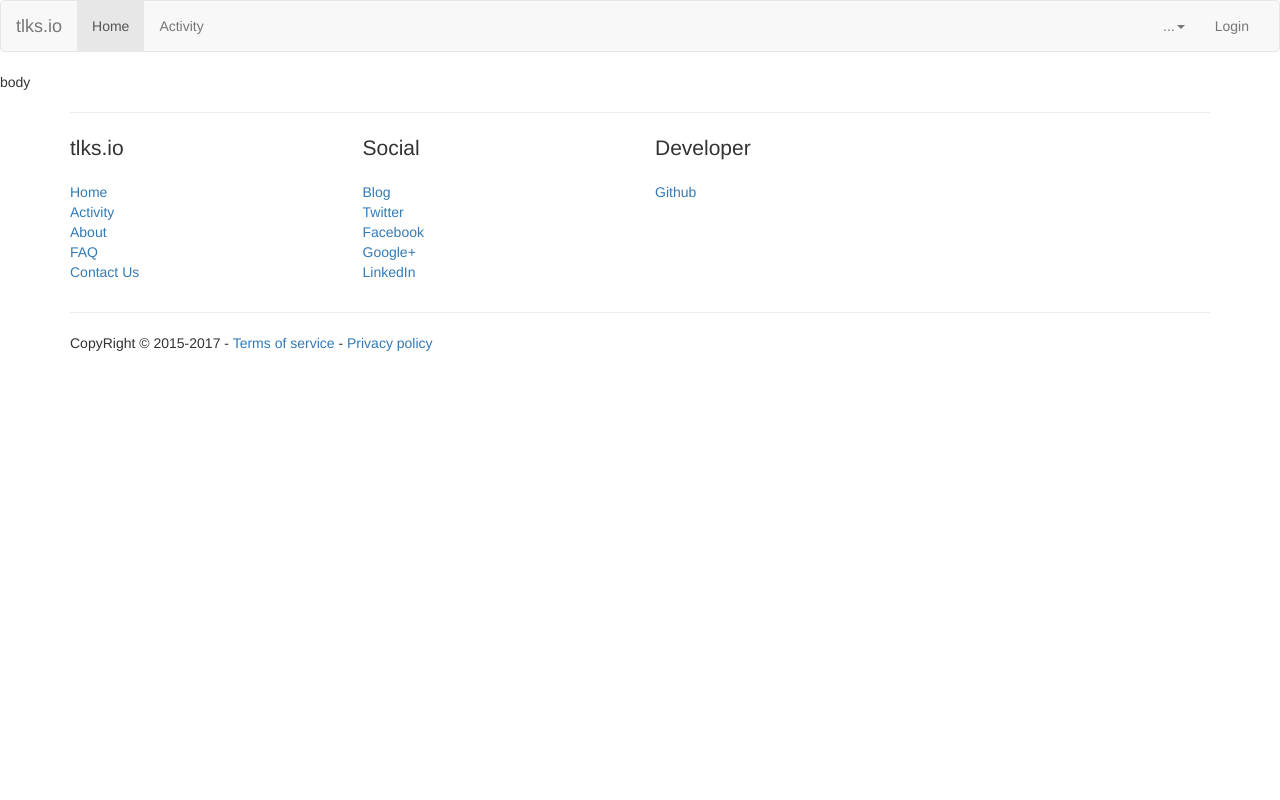
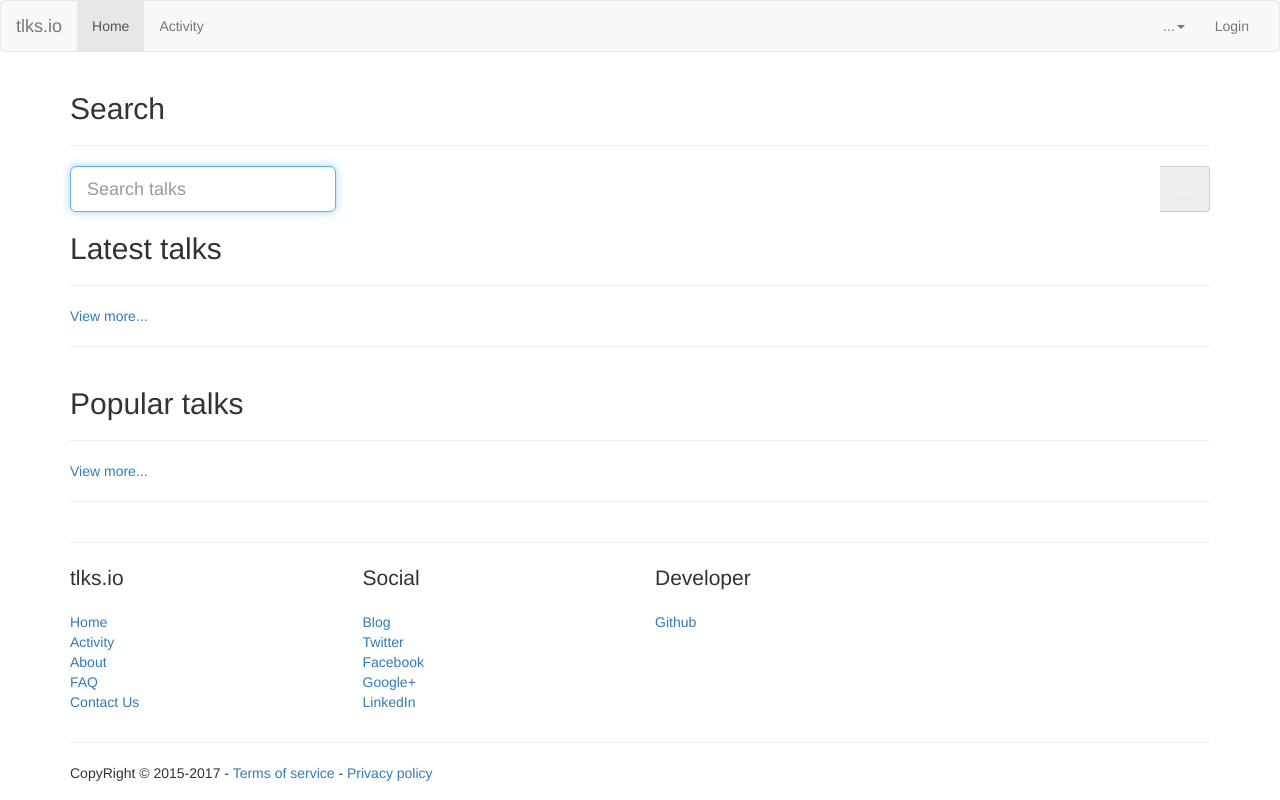
Before and after one commit to tlksio/tlksio, a Django app: page / in a window 1280 px wide. Run offline with Django 3.2, Linux system fonts and the light colour scheme; parts of the project's set-up code (start-up, migrations or seed data) failed here and were passed over; some libraries are stand-ins or nearby versions.

Commit message:
index markup

```diff
--- a/talks/models.py
+++ b/talks/models.py
@@ -16,8 +16,8 @@ class Talk(models.Model):
     author = models.ForeignKey(User, on_delete=models.CASCADE, default=1)
     description = models.TextField()
     tags = TaggableManager()
-    created = models.DateTimeField('date created', auto_now_add=True)
-    updated = models.DateTimeField('date updated', auto_now=True)
+    created = models.DateTimeField('date created')
+    updated = models.DateTimeField('date updated')
     view_count = models.PositiveIntegerField('view count')
     vote_count = models.PositiveIntegerField('vote count')
     fav_count = models.PositiveIntegerField('favorite count')
--- a/templates/index.html
+++ b/templates/index.html
@@ -1,13 +1,59 @@
 <!DOCTYPE html>
 <html lang="en">
 <head>
-{% include "partials/head.html" %}
+    {% include "partials/head.html" %}
 </head>
 <body>
 
 {% include "partials/navbar.html" %}
 
-body
+<div class="container search-form">
+    <div class="row">
+        <div class="col-xs-12">
+            <h2>Search</h2>
+            <hr>
+            <form method="get" action="/search" class="form-inline">
+                <div style="display:table;" class="form-group">
+                    <input type="search" name="q" id="q"
+                           placeholder="Search talks" autofocus="autofocus"
+                           autocomplete="off"
+                           class="form-control input-lg search-string">
+                    <span class="input-group-btn input-group-addon">
+                        <button type="submit" class="btn btn-defaultn"><i class="fa fa-search"></i></button>
+                    </span>
+                </div>
+            </form>
+        </div>
+    </div>
+</div>
+
+<div class="container latest-talks">
+    <div class="row">
+        <div class="col-xs-12 talk-list">
+            <h2>Latest talks</h2>
+            <hr>
+            <div class="row">
+                <div class="col-xs-3"><a href="/latest">View more...</a></div>
+                <div class="col-xs-9"></div>
+            </div>
+            <hr>
+        </div>
+    </div>
+</div>
+
+<div class="container popular-talks">
+    <div class="row">
+        <div class="col-xs-12 talk-list">
+            <h2>Popular talks</h2>
+            <hr>
+            <div class="row">
+                <div class="col-xs-3"><a href="/popular">View more...</a></div>
+                <div class="col-xs-9"></div>
+            </div>
+            <hr>
+        </div>
+    </div>
+</div>
 
 {% include "partials/footer.html" %}
 {% include "partials/js.html" %}
```
Also changed, not shown: contrib/importdb/importdb.py (+9 -0 lines), db.sqlite3, talks/migrations/0002_auto_20170321_2032.py (added), talks/migrations/0003_auto_20170321_2036.py (added), talks/migrations/0004_auto_20170321_2049.py (added).
